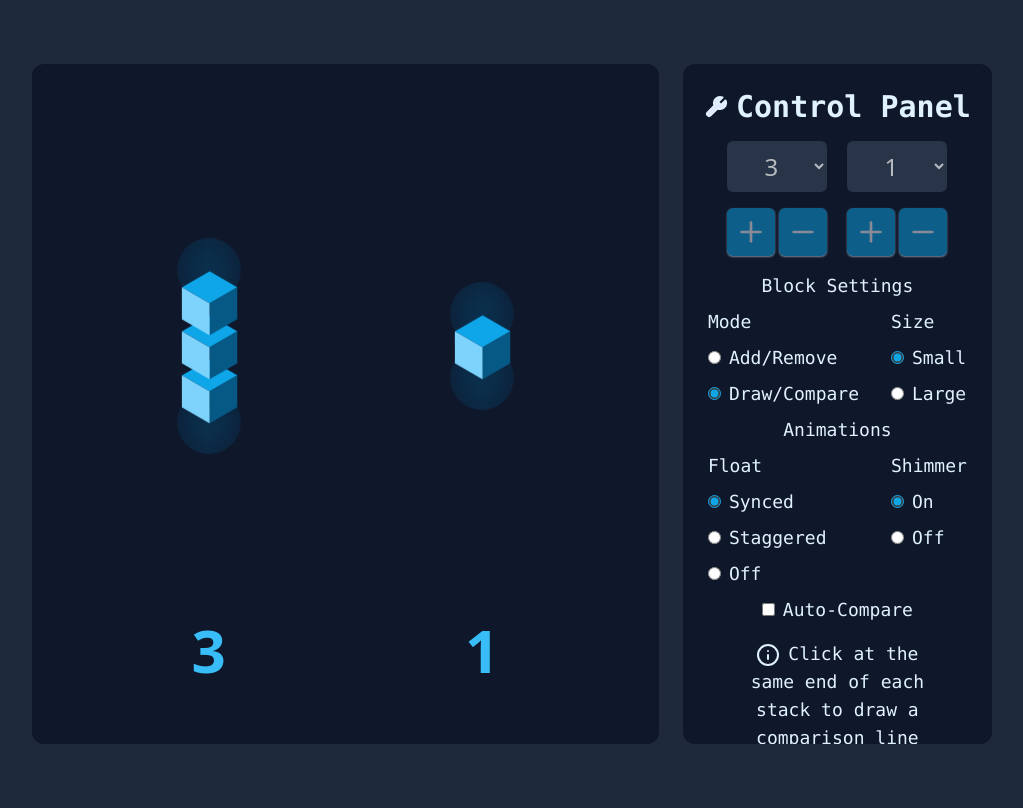
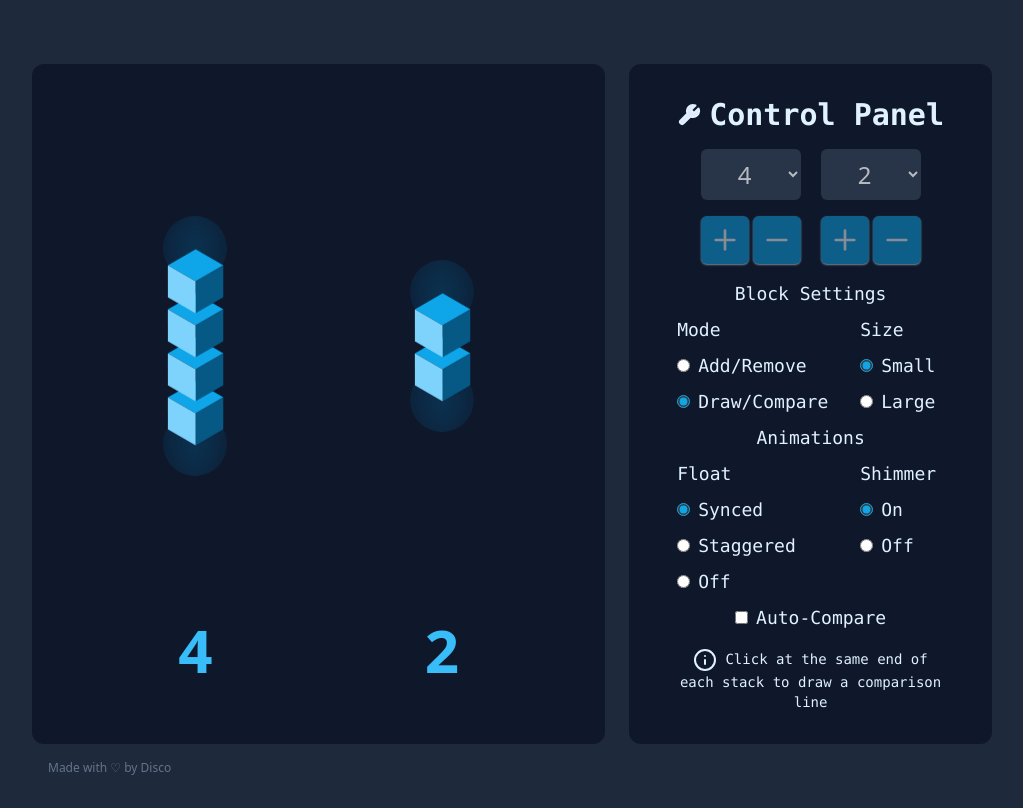
Before and after one commit to hyperdiscogirl/block-comparison-widget, a React (Vite) app: page / in a window 1280 px wide. Both pictures are taken after a click on the label "Draw/Compare". Shown: the whole page, without its empty margins (128-1151 px from the left). Built offline with nearby package versions, Linux system fonts and the light colour scheme.

Commit message:
final touches

```diff
--- a/src/App.tsx
+++ b/src/App.tsx
@@ -4,7 +4,7 @@ import { BlockComparisonWidget } from './components/BlockComparisonWidget'
 function App() {
 
   return (
-    <div className="min-h-screen bg-slate-800 flex items-center justify-center p-8 ">
+    <div className="min-h-screen bg-slate-800 select-none flex items-center justify-center p-8 ">
       <BlockComparisonWidget />
     </div>
   )
--- a/src/components/BlockComparisonWidget/index.tsx
+++ b/src/components/BlockComparisonWidget/index.tsx
@@ -5,25 +5,23 @@ import { ComparisonLayer } from '../ComparisonLine'
 import type { InteractionMode, BlockStack as BlockStackType } from './types'
 import type { ComparisonLine } from '../ComparisonLine'
 
-export function BlockComparisonWidget() {
-  // randomize the initial stack lengths
 const generateRandomLengths = () => {
-    const length1 = Math.floor(Math.random() * 6) + 1;  // 1-6
+  const length1 = Math.floor(Math.random() * 5) + 2;
   let length2;
   do {
-      length2 = Math.floor(Math.random() * 6) + 1;  // 1-6
+    length2 = Math.floor(Math.random() * 5) + 2;
   } while (length2 === length1);
 
   return [length1, length2];
 };
 
+export function BlockComparisonWidget() {
   const [initialStack1Length, initialStack2Length] = generateRandomLengths();
   const totalInitialBlocks = initialStack1Length + initialStack2Length;
+  const containerRef = useRef<HTMLDivElement>(null);
 
-  // initialize counter to start after all our initial blocks
+  // core state
   const [blockIdCounter, setBlockIdCounter] = useState(totalInitialBlocks);
-
-  // create our initial stacks with sequential IDs
   const [stacks, setStacks] = useState<BlockStackType[]>([
     {
       id: 1,
@@ -44,11 +42,15 @@ export function BlockComparisonWidget() {
       mode: 'label'
     }
   ]);
-  const [interactionMode, setInteractionMode] = useState<InteractionMode>('addRemove')
+
+  // ui state
+  const [interactionMode, setInteractionMode] = useState<InteractionMode>('addRemove');
   const [blockSize, setBlockSize] = useState<'sm' | 'lg'>('sm');
   const [floatMode, setFloatMode] = useState<'synced' | 'staggered' | 'off'>('synced');
   const [shimmerEnabled, setShimmerEnabled] = useState(true);
+  const [autoCompare, setAutoCompare] = useState(false);
 
+  // comparison state
   const [comparisonLines, setComparisonLines] = useState<ComparisonLine[]>([]);
   const [activeComparison, setActiveComparison] = useState<{
     startStack: number;
@@ -58,14 +60,13 @@ export function BlockComparisonWidget() {
   } | null>(null);
   const [mousePosition, setMousePosition] = useState<{ x: number; y: number } | null>(null);
 
-  // Track animation states
+  // animation state
   const [lineAnimations, setLineAnimations] = useState<Set<string>>(new Set());
   const [isAnimatingSymbol, setIsAnimatingSymbol] = useState(false);
+  const [hasAnimated, setHasAnimated] = useState(false);
 
-  // reference to container for position calculations
-  const containerRef = useRef<HTMLDivElement>(null);
-
-  // track mouse position during comparison drawing
+  // effects
+  // mouse tracking effect
   useEffect(() => {
     if (!activeComparison) return;
 
@@ -84,12 +85,7 @@ export function BlockComparisonWidget() {
     return () => window.removeEventListener('mousemove', handleMouseMove);
   }, [activeComparison]);
 
-  // debug logging
-  console.log('Active comparison:', activeComparison);
-  console.log('Mouse position:', mousePosition);
-  console.log('Comparison lines:', comparisonLines);
-
-  // reset comparison state when switching mode
+  // mode switching effect
   useEffect(() => {
     if (interactionMode === 'addRemove') {
       setComparisonLines([]);
@@ -98,6 +94,48 @@ export function BlockComparisonWidget() {
     }
   }, [interactionMode]);
 
+  // autocomparison effect
+  useEffect(() => {
+    if (!autoCompare || interactionMode !== 'drawCompare') return;
+
+    setComparisonLines([]);
+
+    const topLineId = `auto-comparison-top-${Date.now()}`;
+    const bottomLineId = `auto-comparison-bottom-${Date.now()}`;
+
+    setLineAnimations(new Set([topLineId, bottomLineId]));
+
+    const newLines = [
+      {
+        id: topLineId,
+        startStack: 1,
+        endStack: 2,
+        position: 'top' as const,
+        type: 'auto' as const
+      },
+      {
+        id: bottomLineId,
+        startStack: 1,
+        endStack: 2,
+        position: 'bottom' as const,
+        type: 'auto' as const
+      }
+    ];
+
+    setComparisonLines(newLines);
+  }, [autoCompare, interactionMode]);
+
+  // animation reset
+  useEffect(() => {
+    setHasAnimated(false);
+  }, [
+    blockSize,
+    interactionMode,
+    shimmerEnabled,
+    stacks.map(stack => stack.blocks.length).join(',')
+  ]);
+
+
   const hasExistingLine = (stackId: number, position: 'top' | 'bottom') => {
     return comparisonLines.some(line =>
       (line.startStack === stackId || line.endStack === stackId) &&
@@ -105,6 +143,8 @@ export function BlockComparisonWidget() {
     );
   };
 
+  // event handlers
+  // stack manipulation handlers
   const handleStackClick = (stackId: number) => {
     if (interactionMode === 'addRemove') {
       // new ID
@@ -143,6 +183,7 @@ export function BlockComparisonWidget() {
     }))
   }
 
+  // comparison handlers
   const handleContainerClick = (e: React.MouseEvent) => {
     // only handle clicks in compare mode and when there's an active comparison
     if (interactionMode === 'drawCompare' && activeComparison) {
@@ -153,42 +194,6 @@ export function BlockComparisonWidget() {
     }
   };
 
-  const [autoCompare, setAutoCompare] = useState(false);
-
-  // auto-comparison
-  useEffect(() => {
-    if (!autoCompare || interactionMode !== 'drawCompare') return;
-
-    // Clear existing comparisons when enabling auto-compare
-    setComparisonLines([]);
-
-    // Create automatic comparisons with unique IDs
-    const topLineId = `auto-comparison-top-${Date.now()}`;
-    const bottomLineId = `auto-comparison-bottom-${Date.now()}`;
-
-    // Add these IDs to the animation tracking set
-    setLineAnimations(new Set([topLineId, bottomLineId]));
-
-    const newLines = [
-      {
-        id: topLineId,
-        startStack: 1,
-        endStack: 2,
-        position: 'top' as const,
-        type: 'auto' as const
-      },
-      {
-        id: bottomLineId,
-        startStack: 1,
-        endStack: 2,
-        position: 'bottom' as const,
-        type: 'auto' as const
-      }
-    ];
-
-    setComparisonLines(newLines);
-  }, [autoCompare, interactionMode]);
-
   const handleLineAnimationComplete = (lineId: string) => {
     setLineAnimations(prev => {
       const next = new Set(prev);
@@ -197,16 +202,23 @@ export function BlockComparisonWidget() {
     });
   };
 
+  // animation handlers
   const handleAnimateComparison = () => {
     setIsAnimatingSymbol(true);
+    setHasAnimated(true);
   };
 
   const handleAnimationComplete = () => {
     setIsAnimatingSymbol(false);
   };
 
+  const handleResetComparisons = () => {
+    setComparisonLines([]);
+    setHasAnimated(false);
+  };
+
   return (
-    <div className="w-full flex flex-col lg:flex-row gap-4 md:gap-6 p-4 md:p-6 lg:p-8 xl:w-[80vw] 2xl:w-[70vw] overflow-hidden">
+    <div className="w-full flex flex-col lg:flex-row gap-4 md:gap-6 p-4 md:p-6 lg:p-8 xl:w-[80vw] 2xl:w-[70vw] overflow-hidden relative">
       <div
         ref={containerRef}
         className="bg-slate-900 rounded-xl p-4 md:p-6 h-[60vh] md:h-[85vh] w-full relative"
@@ -314,11 +326,16 @@ export function BlockComparisonWidget() {
         shimmerEnabled={shimmerEnabled}
         setShimmerEnabled={setShimmerEnabled}
         comparisonLines={comparisonLines}
-        onResetComparisons={() => setComparisonLines([])}
+        onResetComparisons={handleResetComparisons}
         autoCompare={autoCompare}
         setAutoCompare={setAutoCompare}
         handleAnimateComparison={handleAnimateComparison}
+        isAnimating={isAnimatingSymbol}
+        hasAnimated={hasAnimated}
       />
+      <div className="absolute bottom-0 left-1/2 -translate-x-1/2 md:left-8 md:translate-x-0 lg:left-12 text-xs text-slate-500">
+        Made with ♡ by <a href="http://hyperdiscogirl.netlify.app" target="_blank" rel="noopener noreferrer" className="hover:text-slate-300">Disco</a>
+      </div>
     </div>
   )
 }
--- a/src/components/BlockStack/index.tsx
+++ b/src/components/BlockStack/index.tsx
@@ -3,6 +3,7 @@ import { useEffect, useRef, useState, useCallback } from 'react';
 import { Block as BlockComponent } from '../Block';
 import type { BlockStack as BlockStackType } from '../BlockComparisonWidget/types';
 import { getStackBlockPositions } from '../../utils/stackPositioning';
+import { motion } from 'framer-motion';
 
 interface BlockStackProps {
   stack: BlockStackType;
@@ -33,37 +34,23 @@ export function BlockStack({
   hasExistingLine
 }: BlockStackProps) {
   const blocksContainerRef = useRef<HTMLDivElement>(null);
-  const [zonePositions, setZonePositions] = useState({ top: 0, bottom: 0 });
-  const INTERACTION_ZONE_OFFSET = 12;
   const isUpdatingRef = useRef(false);
-  const [isExiting, setIsExiting] = useState(false);
   const exitingBlockRef = useRef<string | null>(null);
   const previousBlockCountRef = useRef(stack.blocks.length);
+  const INTERACTION_ZONE_OFFSET = 12;
 
-  // Create a shared motion value to sync animation
+  const [zonePositions, setZonePositions] = useState({ top: 0, bottom: 0 });
+  const [isExiting, setIsExiting] = useState(false);
   const floatProgress = useMotionValue(0);
 
-  // Start the animation cycle when component mounts
-  useEffect(() => {
-    if (floatMode === 'off') return;
-
-    const animate = () => {
-      const time = (Date.now() / 2000) % 1;
-      floatProgress.set(time);
-      requestAnimationFrame(animate);
+  const hasLine = (position: 'top' | 'bottom') => {
+    return hasExistingLine(stack.id, position);
   };
 
-    const animation = requestAnimationFrame(animate);
-    return () => cancelAnimationFrame(animation);
-  }, [floatMode]);
-
-  // Debounce position updates to prevent overwhelming the browser
   const updatePositions = useCallback(() => {
-    console.log('updating positions called', activeComparison);
     if (isUpdatingRef.current) return;
 
     isUpdatingRef.current = true;
-    console.log(`[Stack ${stack.id}] Updating positions, blocks:`, stack.blocks.length);
 
     const updateOnce = () => {
       if (!blocksContainerRef.current) return;
@@ -100,12 +87,50 @@ export function BlockStack({
     });
   }, [stack.id, stack.blocks.length, INTERACTION_ZONE_OFFSET]);
 
+  const handleDragEnd = (_event: MouseEvent | TouchEvent | PointerEvent, info: PanInfo, index: number) => {
+    const distanceMoved = Math.sqrt(info.offset.x ** 2 + info.offset.y ** 2);
+    const deleteThreshold = 100;
+
+    if (index === 0 && distanceMoved > deleteThreshold) {
+      setIsExiting(true);
+      exitingBlockRef.current = stack.blocks[0].id;
+
+      setTimeout(() => {
+        onStackUpdate?.(index);
+        setIsExiting(false);
+        exitingBlockRef.current = null;
+        updatePositions();
+      }, 200);
+    }
+  };
+
+  const handleContainerClick = (e: React.MouseEvent) => {
+    if (mode === 'drawCompare') {
+      const isInteractionZone = (e.target as HTMLElement).classList.contains('interaction-zone');
+      if (!isInteractionZone) {
+        onStackClick?.();
+      }
+    }
+  };
+
+  useEffect(() => {
+    if (floatMode === 'off') return;
+
+    const animate = () => {
+      const time = (Date.now() / 2000) % 1;
+      floatProgress.set(time);
+      requestAnimationFrame(animate);
+    };
+
+    const animation = requestAnimationFrame(animate);
+    return () => cancelAnimationFrame(animation);
+  }, [floatMode]);
+
   useEffect(() => {
     const blockCountChanged = previousBlockCountRef.current !== stack.blocks.length;
     previousBlockCountRef.current = stack.blocks.length;
 
     if (blockCountChanged) {
-      console.log(`[Stack ${stack.id}] Block count changed to:`, stack.blocks.length);
       updatePositions();
     }
   }, [stack.blocks.length, stack.id, updatePositions]);
@@ -131,7 +156,6 @@ export function BlockStack({
       if (hasRelevantChanges) {
         window.clearTimeout(pendingUpdateTimeout);
         pendingUpdateTimeout = window.setTimeout(() => {
-          console.log(`[Stack ${stack.id}] DOM mutation triggered update`);
           updatePositions();
         }, 50);
       }
@@ -152,36 +176,6 @@ export function BlockStack({
       isUpdatingRef.current = false;
     };
   }, [stack.id, blockSize, updatePositions]);
-
-  const handleDragEnd = (_event: MouseEvent | TouchEvent | PointerEvent, info: PanInfo, index: number) => {
-    const distanceMoved = Math.sqrt(info.offset.x ** 2 + info.offset.y ** 2);
-    const deleteThreshold = 100;
-
-    if (index === 0 && distanceMoved > deleteThreshold) {
-      setIsExiting(true);
-      exitingBlockRef.current = stack.blocks[0].id;
-
-      setTimeout(() => {
-        onStackUpdate?.(index);
-        setIsExiting(false);
-        exitingBlockRef.current = null;
-        updatePositions();
-      }, 200);
-    }
-  };
-
-  const hasLine = (position: 'top' | 'bottom') => {
-    return hasExistingLine(stack.id, position);
-  };
-
-  const handleContainerClick = (e: React.MouseEvent) => {
-    if (mode === 'drawCompare') {
-      const isInteractionZone = (e.target as HTMLElement).classList.contains('interaction-zone');
-      if (!isInteractionZone) {
-        onStackClick?.();
-      }
-    }
-  };
 
   return (
     <div
@@ -213,7 +207,6 @@ export function BlockStack({
 
         {mode === 'drawCompare' && (!hasLine('top') || !hasLine('bottom')) && (
           <>
-            {/* Define shared class strings */}
             {(() => {
               const baseZoneClasses = `
                 absolute
@@ -222,7 +215,6 @@ export function BlockStack({
                 before:absolute before:inset-0 before:opacity-90
                 before:bg-gradient-to-r before:from-transparent before:via-sky-500/5 before:to-transparent
                 after:absolute after:inset-0 after:opacity-90 after:bg-sky-700/40 after:blur-xl
-                transition-all duration-1000 opacity-0 motion-safe:animate-fadeIn
               `;
 
               const innerGlowClasses = `
@@ -233,34 +225,45 @@ export function BlockStack({
               const getHoverClasses = (hasLine: boolean) =>
                 !hasLine ? 'hover:before:opacity-100 hover:after:opacity-100 cursor-crosshair' : '';
 
-              return (['top', 'bottom'] as const).map((position) => {
+              return ['top', 'bottom'].map((position) => (
+                <AnimatePresence key={position}>
+                  {(() => {
                     const shouldShowZone = () => {
-                  if (!activeComparison) return !hasLine(position);
+                      if (!activeComparison) return !hasLine(position as 'top' | 'bottom');
                       if (stack.id === activeComparison.startStack) return false;
-                  return position === activeComparison.startPosition && !hasLine(position);
+                      return position === activeComparison.startPosition && !hasLine(position as 'top' | 'bottom');
                     };
 
                     if (!shouldShowZone()) return null;
 
                     return (
-                  <div
-                    key={position}
-                    className={`${baseZoneClasses} ${getHoverClasses(hasLine(position))} group interaction-zone`}
+                      <motion.div
+                        key={`${position}-zone`}
+                        className={`${baseZoneClasses} ${getHoverClasses(hasLine(position as 'top' | 'bottom'))} group interaction-zone`}
                         style={{
-                      top: `${zonePositions[position]}px`,
+                          top: `${zonePositions[position as 'top' | 'bottom']}px`,
                           transform: 'translateY(-50%)',
                         }}
+                        initial={{ opacity: 0 }}
+                        animate={{ opacity: 1 }}
+                        exit={{ opacity: 0 }}
+                        transition={{ duration: 1 }}
                         onClick={(e) => {
-                      if (hasLine(position)) return;
+                          if (hasLine(position as 'top' | 'bottom')) return;
                           e.stopPropagation();
                           const rect = e.currentTarget.getBoundingClientRect();
-                      onConnectionPoint?.(position, rect.top + rect.height/2);
+                          onConnectionPoint?.(
+                            position as 'top' | 'bottom',
+                            rect.top + rect.height/2
+                          );
                         }}
                       >
                         <div className={innerGlowClasses} />
-                  </div>
+                      </motion.div>
                     );
-              }).filter(Boolean);
+                  })()}
+                </AnimatePresence>
+              ))
             })()}
           </>
         )}
--- a/src/components/ComparisonLine/index.tsx
+++ b/src/components/ComparisonLine/index.tsx
@@ -40,8 +40,6 @@ export function ComparisonLayer({
     const OFFSET = 12;
 
     const createPath = (startX: number, startY: number, endX: number, endY: number) => {
-      //  M command moves to the start point without drawing
-      //  L command draws a line to the end point
       return `M ${startX} ${startY} L ${endX} ${endY}`;
     };
 
@@ -63,7 +61,6 @@ export function ComparisonLayer({
       return { x, y };
     };
 
-    // Check if we should show the symbol (all lines done animating)
     const showSymbol = comparisonLines.length === 2 && animatingLines.size === 0;
 
     return (
--- a/src/components/ControlPanel/index.tsx
+++ b/src/components/ControlPanel/index.tsx
@@ -20,6 +20,8 @@ type ControlPanelProps = {
   autoCompare: boolean
   setAutoCompare: (enabled: boolean) => void
   handleAnimateComparison: () => void
+  isAnimating: boolean
+  hasAnimated: boolean
 }
 
 export function ControlPanel({
@@ -39,7 +41,9 @@ export function ControlPanel({
   onResetComparisons,
   autoCompare,
   setAutoCompare,
-  handleAnimateComparison
+  handleAnimateComparison,
+  isAnimating,
+  hasAnimated
 }: ControlPanelProps) {
 const handleSelectChange = (index: number, value: number) => {
     const startingId = blockIdCounter;
@@ -92,9 +96,11 @@ const handleSelectChange = (index: number, value: number) => {
 
   const hasActiveComparisons = comparisonLines.length > 0;
   return (
-    <div className="bg-slate-900 rounded-xl text-sky-100 text-sm p-4 px-20 py-10 lg:py-0 lg:pt-0 lg:p-6 xl:p-12
-                    lg:h-[85vh] w-full min-h-fit lg:min-h-0 lg:w-[45%] flex flex-col justify-center
-                    items-center gap-4 overflow-y-auto md:overflow-x-auto overflow-x-hidden">
+    <div className="bg-slate-900 rounded-xl text-sky-100 text-sm p-4 px-4 md:px-20 py-10
+                    lg:h-[85vh] w-full lg:w-[45%] flex flex-col justify-center
+                    items-center gap-4 mb-4 md:mb-0
+                     h-auto min-h-fit lg:min-h-0
+                    lg:py-0 lg:pt-0 lg:p-6 xl:p-12">
       <h2 className="font-bold font-mono text-center text-sky-100 whitespace-nowrap flex items-center text-3xl">
         <WrenchIcon
           className="w-6 h-6 inline-block align-middle mr-2"
@@ -275,7 +281,7 @@ const handleSelectChange = (index: number, value: number) => {
             </label>
       </div>
 
-        <div className="text-center text-lg font-mono h-20">
+        <div className="text-center text-md font-mono h-20">
           <AnimatePresence mode="wait">
             {comparisonLines.length === 2 ? (
               <motion.div
@@ -296,13 +302,17 @@ const handleSelectChange = (index: number, value: number) => {
                 </button>
                 <button
                   onClick={handleAnimateComparison}
-                  className="animate-shimmer px-3 py-2 rounded-md
+                  disabled={isAnimating || hasAnimated}
+                  className={`px-3 py-2 rounded-md
                     bg-sky-500 relative overflow-hidden hover:bg-sky-600
                     shadow-sm shadow-sky-100
-                    before:absolute before:inset-0
-                    before:bg-gradient-to-r before:from-transparent before:via-white/25 before:to-transparent
-                    before:translate-x-[-150%] before:animate-[shimmer_2s_infinite]
-                    flex items-center gap-2"
+                    ${!hasAnimated ? `
+                      before:absolute before:inset-0
+                      before:bg-gradient-to-r before:from-transparent before:via-white/25 before:to-transparent
+                      before:translate-x-[-150%] before:animate-[shimmer_2s_infinite]
+                    ` : ''}
+                    flex items-center gap-2
+                    disabled:opacity-50 disabled:hover:bg-sky-500`}
                 >
                   <PlayIcon className="w-5 h-5" />
                   Animate
--- a/src/utils/stackPositioning.ts
+++ b/src/utils/stackPositioning.ts
@@ -1,24 +1,19 @@
 export function getStackBlockPositions(stackElement: Element | null, offset: number = 12) {
   if (!stackElement) return { top: 0, bottom: 0 };
 
-  // Find all visible blocks in this stack
   const allBlocks = stackElement.querySelectorAll('.flex.items-center.justify-center');
   const blocks = Array.from(allBlocks).filter(block => {
       const style = window.getComputedStyle(block);
-      // Filter out blocks that are:
-      // 1. Invisible
-      // 2. Have zero dimensions
-      // 3. Are positioned far off screen (dragged away)
+      // filter out blocks that might still be in the dom from swiping
       const rect = block.getBoundingClientRect();
       return style.opacity !== '0' &&
              rect.width > 0 &&
              rect.height > 0 &&
-             Math.abs(rect.y) < 10000; // Arbitrary large number to catch off-screen elements
+             Math.abs(rect.y) < 10000;
   });
 
   if (!blocks.length) return { top: 0, bottom: 0 };
 
-  // Get the first and last block positions from filtered blocks
   const firstBlock = blocks[0];
   const lastBlock = blocks[blocks.length - 1];
   const firstRect = firstBlock.getBoundingClientRect();
@@ -49,7 +44,6 @@ export function getStackPosition(
   const positions = getStackBlockPositions(stackElement, offset);
   const containerRect = container.getBoundingClientRect();
 
-  // Ensure positions are within reasonable bounds
   const y = position === 'top'
       ? Math.min(positions.top - containerRect.top, containerRect.height)
       : Math.min(positions.bottom - containerRect.top, containerRect.height);
```
Also changed, not shown: src/components/ComparisonSymbol/index.tsx (+7 -8 lines), 1 other file (tests, documents, lock files or other folders). Lines whose indentation alone changed are shown as unchanged.
